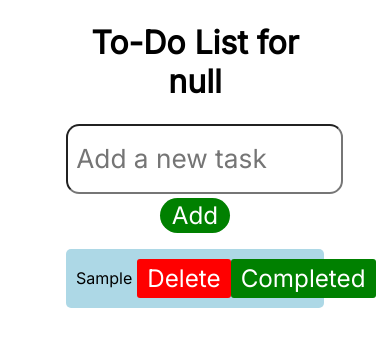
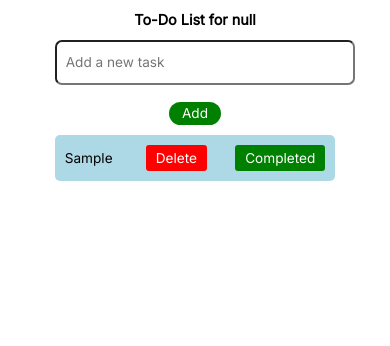
Before and after one commit to CodingSmiles/computer-project, a plain HTML site: page to-do.html in a window 390 px wide. Both pictures are taken after typing "Sample" into the empty fields and a click on the button "Add". Drawn offline with Linux system fonts and the light colour scheme.

Commit message:
pr15 media query modifications done

```diff
--- a/style.css
+++ b/style.css
@@ -68,7 +68,14 @@ button {
     padding: 10px;
     background-color: lightblue;
     border-radius: 5px;
+    overflow-x: scroll;
 }
+
+.item::-webkit-scrollbar {
+    display: none;
+  }
+
+
 
 .item .delete-btn {
     margin-top: auto;
@@ -84,7 +91,6 @@ button {
 
 .item .tick-btn {
     margin-top: auto;
-
     font-family: 'Inter';
     background-color: green;
     color: white;
@@ -98,3 +104,38 @@ button {
     text-decoration: line-through;
     background-color: grey;
 }
+
+span {
+    font-size: 3ch;
+}
+
+
+/* This media query ensures that the website is good on all platforms */
+@media (max-width: 768px) {
+    body {
+        font-size: 45%;
+    }
+
+    input,
+    button {
+        font-size: 3ch;
+    }
+
+    button {
+        margin-top: 6%;
+    }
+
+    .container {
+        max-width: 75%;
+    }
+
+
+    .container .name {
+        text-align: center;
+    }
+
+    .container .name input {
+        margin: 0 auto;
+        display: block;
+    }
+}
```
